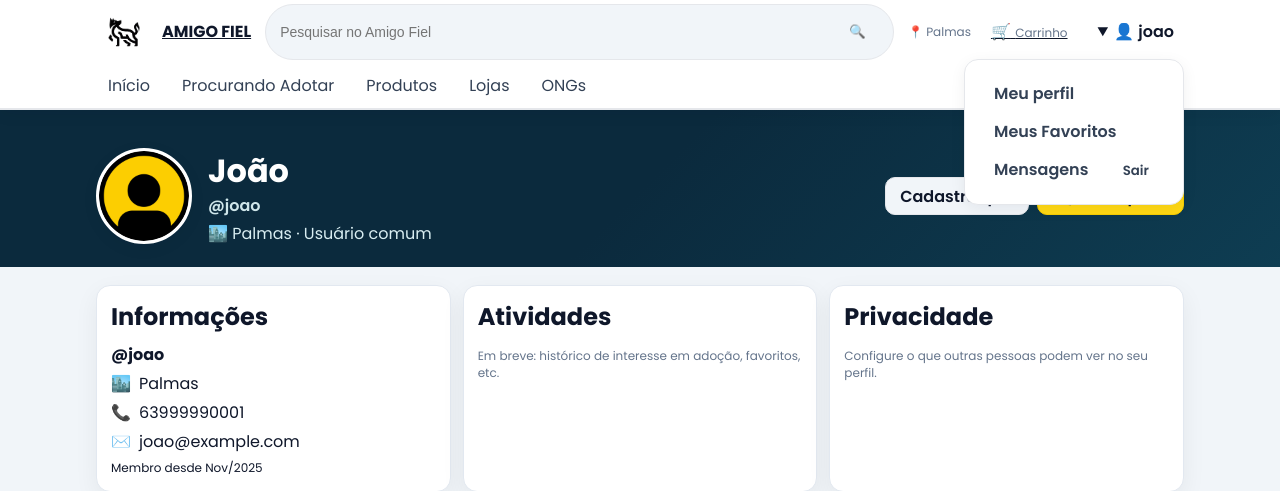
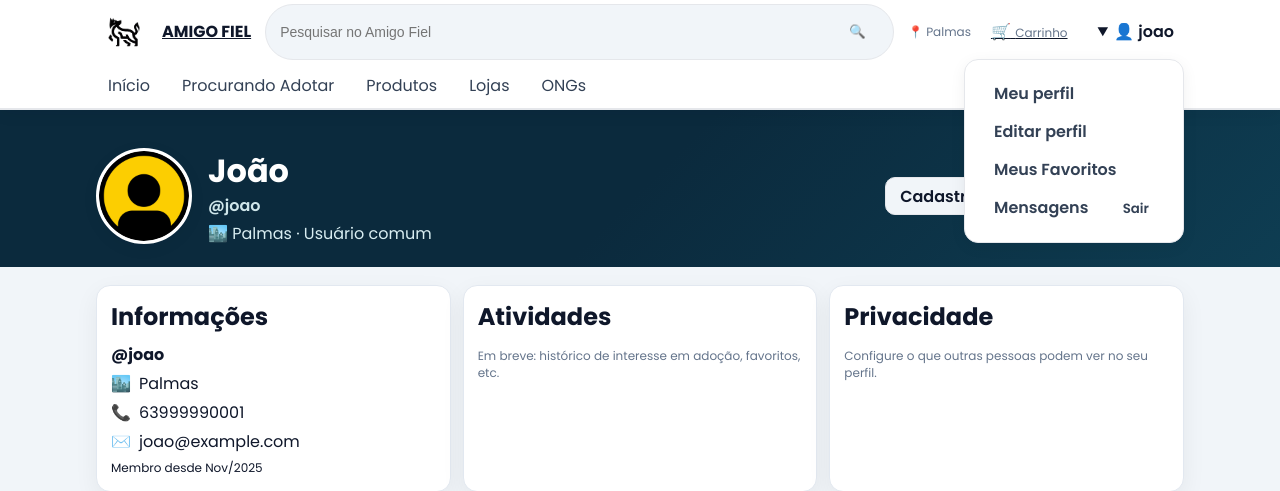
Before and after one commit to Projeto-de-Sistemas-2025-2/Amigo-Fiel, a Django app: a page that uses sistema/templates/style/base_perfil.html in a window 1280 px wide, after a click that opens the changed part. Shown: the top 491 px of the page. Run offline with Django 5.2, Linux system fonts and the light colour scheme; a user stored in the database is signed in; data comes from the database, SQL or seed files in the repository.

Commit message:
feat: add edit profile links for user, company, and NGO profiles

```diff
--- a/sistema/templates/style/base_perfil.html
+++ b/sistema/templates/style/base_perfil.html
@@ -51,14 +51,17 @@
             <div class="card" style="position:absolute; right:0; top:120%; min-width:220px;">
               {% if user.perfil_empresa %}
                 <a class="btn btn-ghost" href="{% url 'amigofiel:perfil-empresa' handle=user.username %}">Meu perfil</a>
+                <a class="btn btn-ghost" href="{% url 'amigofiel:perfil-empresa' handle=user.username %}?edit=1">Editar perfil</a>
                 <a class="btn btn-ghost" href="{% url 'amigofiel:meus-favoritos' %}">Meus Favoritos</a>
                 <a class="btn btn-ghost" href="{% url 'amigofiel:painel-empresa' handle=user.username %}">📊 Dashboard</a>
               {% elif user.perfil_ong %}
                 <a class="btn btn-ghost" href="{% url 'amigofiel:perfil-ong' handle=user.username %}">Meu perfil</a>
+                <a class="btn btn-ghost" href="{% url 'amigofiel:perfil-ong' handle=user.username %}?edit=1">Editar perfil</a>
                 <a class="btn btn-ghost" href="{% url 'amigofiel:meus-favoritos' %}">Meus Favoritos</a>
                 <a class="btn btn-ghost" href="{% url 'amigofiel:painel-ong' handle=user.username %}">📊 Dashboard</a>
               {% else %}
                 <a class="btn btn-ghost" href="{% url 'amigofiel:perfil-usuario' handle=user.username %}">Meu perfil</a>
+                <a class="btn btn-ghost" href="{% url 'amigofiel:perfil-usuario' handle=user.username %}?edit=1">Editar perfil</a>
                 <a class="btn btn-ghost" href="{% url 'amigofiel:meus-favoritos' %}">Meus Favoritos</a>
               {% endif %}
               <a class="btn btn-ghost" href="{% url 'chat:inbox' %}">Mensagens</a>
--- a/sistema/templates/style/base_produtos.html
+++ b/sistema/templates/style/base_produtos.html
@@ -55,14 +55,17 @@
             <div class="card" style="position:absolute; right:0; top:120%; min-width:220px;">
               {% if user.perfil_empresa %}
                 <a class="btn btn-ghost" href="{% url 'amigofiel:perfil-empresa' handle=user.username %}">Meu perfil</a>
+                <a class="btn btn-ghost" href="{% url 'amigofiel:perfil-empresa' handle=user.username %}?edit=1">Editar perfil</a>
                 <a class="btn btn-ghost" href="{% url 'amigofiel:meus-favoritos' %}">Meus Favoritos</a>
                 <a class="btn btn-ghost" href="{% url 'amigofiel:painel-empresa' handle=user.username %}">📊 Dashboard</a>
               {% elif user.perfil_ong %}
                 <a class="btn btn-ghost" href="{% url 'amigofiel:perfil-ong' handle=user.username %}">Meu perfil</a>
+                <a class="btn btn-ghost" href="{% url 'amigofiel:perfil-ong' handle=user.username %}?edit=1">Editar perfil</a>
                 <a class="btn btn-ghost" href="{% url 'amigofiel:meus-favoritos' %}">Meus Favoritos</a>
                 <a class="btn btn-ghost" href="{% url 'amigofiel:painel-ong' handle=user.username %}">📊 Dashboard</a>
               {% else %}
                 <a class="btn btn-ghost" href="{% url 'amigofiel:perfil-usuario' handle=user.username %}">Meu perfil</a>
+                <a class="btn btn-ghost" href="{% url 'amigofiel:perfil-usuario' handle=user.username %}?edit=1">Editar perfil</a>
                 <a class="btn btn-ghost" href="{% url 'amigofiel:meus-favoritos' %}">Meus Favoritos</a>
               {% endif %}
               <a class="btn btn-ghost" href="{% url 'chat:inbox' %}">Mensagens</a>
--- a/sistema/templates/style/base_public.html
+++ b/sistema/templates/style/base_public.html
@@ -55,14 +55,17 @@
             <div class="card" style="position:absolute; right:0; top:120%; min-width:220px;">
               {% if user.perfil_empresa %}
                 <a class="btn btn-ghost" href="{% url 'amigofiel:perfil-empresa' handle=user.username %}">Meu perfil</a>
+                <a class="btn btn-ghost" href="{% url 'amigofiel:perfil-empresa' handle=user.username %}?edit=1">Editar perfil</a>
                 <a class="btn btn-ghost" href="{% url 'amigofiel:meus-favoritos' %}">Meus Favoritos</a>
                 <a class="btn btn-ghost" href="{% url 'amigofiel:painel-empresa' handle=user.username %}">📊 Dashboard</a>
               {% elif user.perfil_ong %}
                 <a class="btn btn-ghost" href="{% url 'amigofiel:perfil-ong' handle=user.username %}">Meu perfil</a>
+                <a class="btn btn-ghost" href="{% url 'amigofiel:perfil-ong' handle=user.username %}?edit=1">Editar perfil</a>
                 <a class="btn btn-ghost" href="{% url 'amigofiel:meus-favoritos' %}">Meus Favoritos</a>
                 <a class="btn btn-ghost" href="{% url 'amigofiel:painel-ong' handle=user.username %}">📊 Dashboard</a>
               {% else %}
                 <a class="btn btn-ghost" href="{% url 'amigofiel:perfil-usuario' handle=user.username %}">Meu perfil</a>
+                <a class="btn btn-ghost" href="{% url 'amigofiel:perfil-usuario' handle=user.username %}?edit=1">Editar perfil</a>
                 <a class="btn btn-ghost" href="{% url 'amigofiel:meus-favoritos' %}">Meus Favoritos</a>
               {% endif %}
               <a class="btn btn-ghost" href="{% url 'chat:inbox' %}">Mensagens</a>
```
